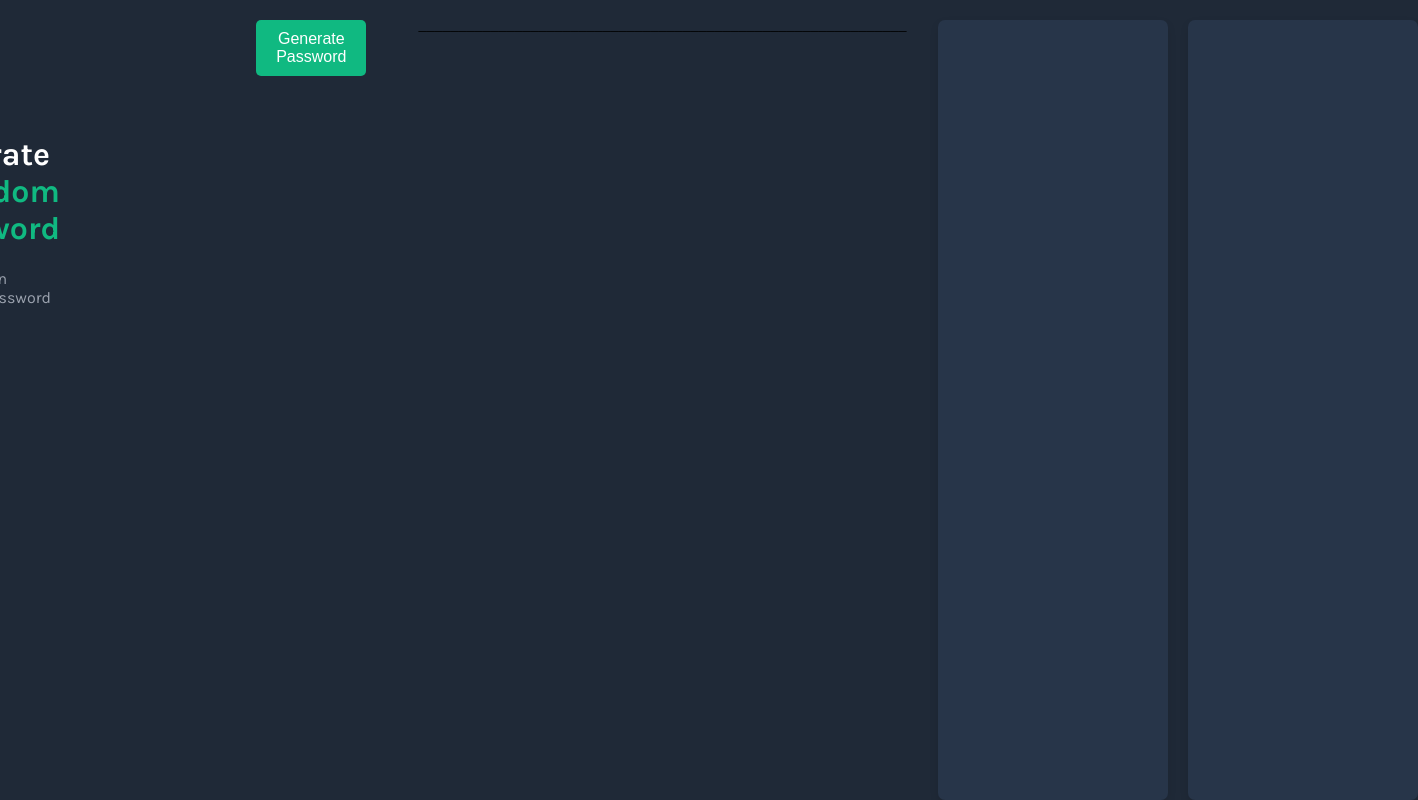
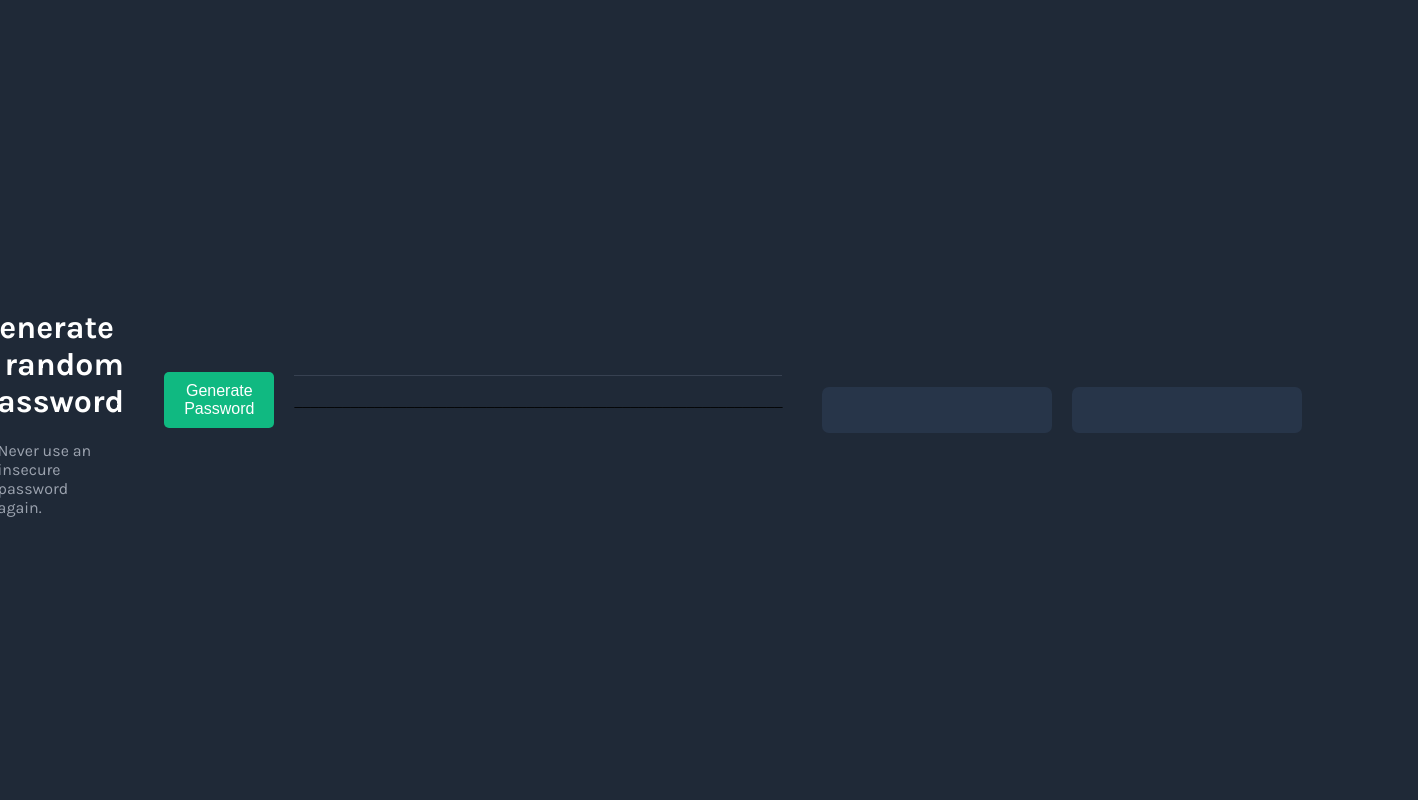
Before and after one commit to dopeybuilds/password-generator, a plain HTML site: page index.html in a window 1280 px wide. Shown: the whole page, 1418 px wide, since content can reach past the window. Drawn offline with Linux system fonts and the light colour scheme; a web font is replaced by a local one.

Commit message:
update to index.css
fixed hardcoded values

```diff
--- a/index.css
+++ b/index.css
@@ -5,49 +5,52 @@ body {
     height: 100vh;
     display: flex;
     justify-content: center;
-    align-items: top;
+    align-items: center;
 }
 
 .container {
     width: 550px;
     height: 550px;
+    display: flex;
+    flex-direction: column;
+    justify-content: center;
 }
-
-
 
 #header {
     font-family: "Karla", sans-serif;
     font-weight: 800;
-    padding: 20px;
     text-align: left;
     color: white;
-    padding: 115px 144px 0 52px;
-    margin-bottom: 0px;
+    padding: 20px 20px 0 20px;
+    margin-bottom: 0;
 }
 
 .subheader {
     font-family: "Karla", sans-serif;
     font-weight: 400;
     color: #9CA3AF;
-    margin-top: 0px;
+    margin-top: 0;
+    padding: 0 20px;
 }
 
 .button-container {
     text-align: left;
-    margin-left: 32px;
+    padding-left: 20px;
 }
 
 .seperator {
-    text-align: center;
-    margin-left: 32px;
+    border: none;
+    border-top: 1px solid #374151;
+    margin: 10px 20px;
 }
+
 .generate-btn {
     background-color: #10B981;
     color: white;
     border: none;
     padding: 10px 20px;
     font-size: 1.0rem;
-    margin: 20px;
+    margin: 20px 0 20px 0;
     cursor: pointer;
     border-radius: 5px;
 }
@@ -57,7 +60,7 @@ body {
     justify-content: center;
     gap: 20px;
     margin-top: 20px;
-    margin-left: 32px;
+    padding: 0 20px;
 }
 
 .password-box {
@@ -67,19 +70,3 @@ body {
     min-width: 200px;
     min-height: 10px;
     background-color: #273549;
-    box-shadow: 0 4px 8px rgba(0,0,0,0.1);
-}
-
-#password1, #password2 {
-    margin: 0;
-    word-break: break-all;
-    font-family: 'Karla', sans-serif;
-    text-align: center;
-    color: #10B981;
-    font-weight: bold;
-}
-
-.highlight {
-    color: #10B981;
-    font-weight: bold;
-}
```
